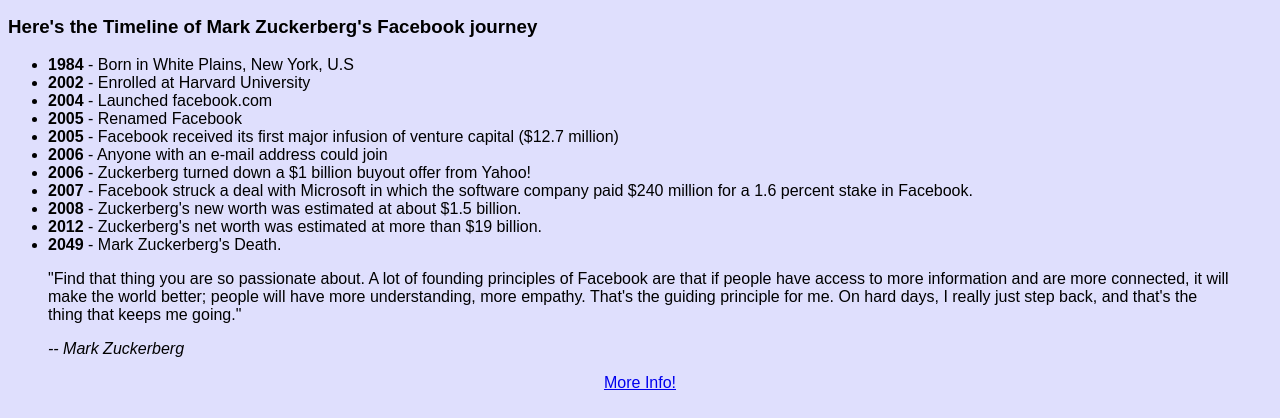
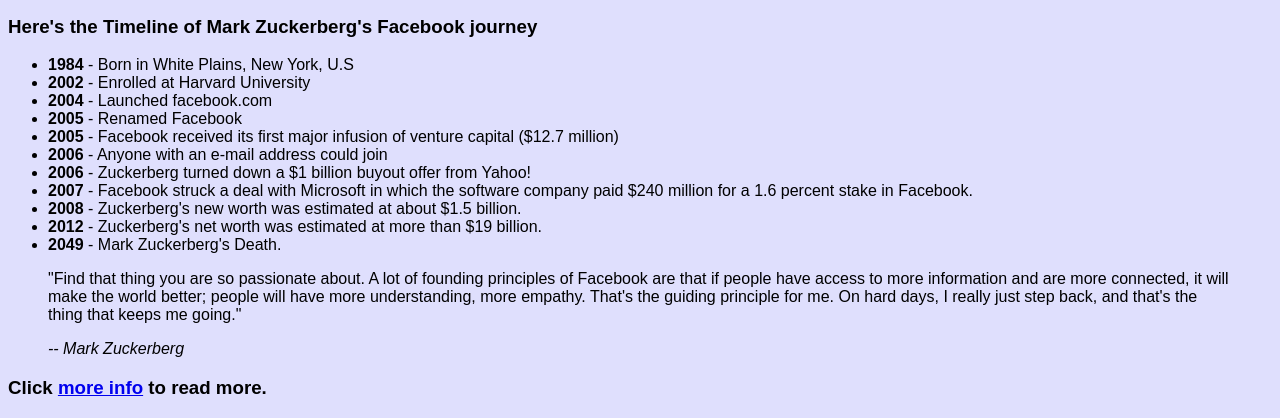
Before and after one commit to syjem/Tribute-Page, a plain HTML site: page index.html in a window 1280 px wide. Shown: the part 453-871 px from the top of the page. Drawn offline with Linux system fonts and the light colour scheme.

Commit message:
Change div to h3

```diff
--- a/index.html
+++ b/index.html
@@ -55,11 +55,15 @@
           <cite> -- Mark Zuckerberg</cite>
         </blockquote>
 
-        <div id="link">
-          <a id="tribute-link" href="https://www.britannica.com/biography/Mark-Zuckerberg" target="_blank">
-          More Info!</a>
-        </div>
-
+        <h3>
+          Click
+          <a
+          id="tribute-link"
+          href="https://www.britannica.com/biography/Mark-Zuckerberg"
+          target="_blank"
+          >more info</a>
+          to read more.
+        </h3>
       </main>
 </body>
 </html>
```
